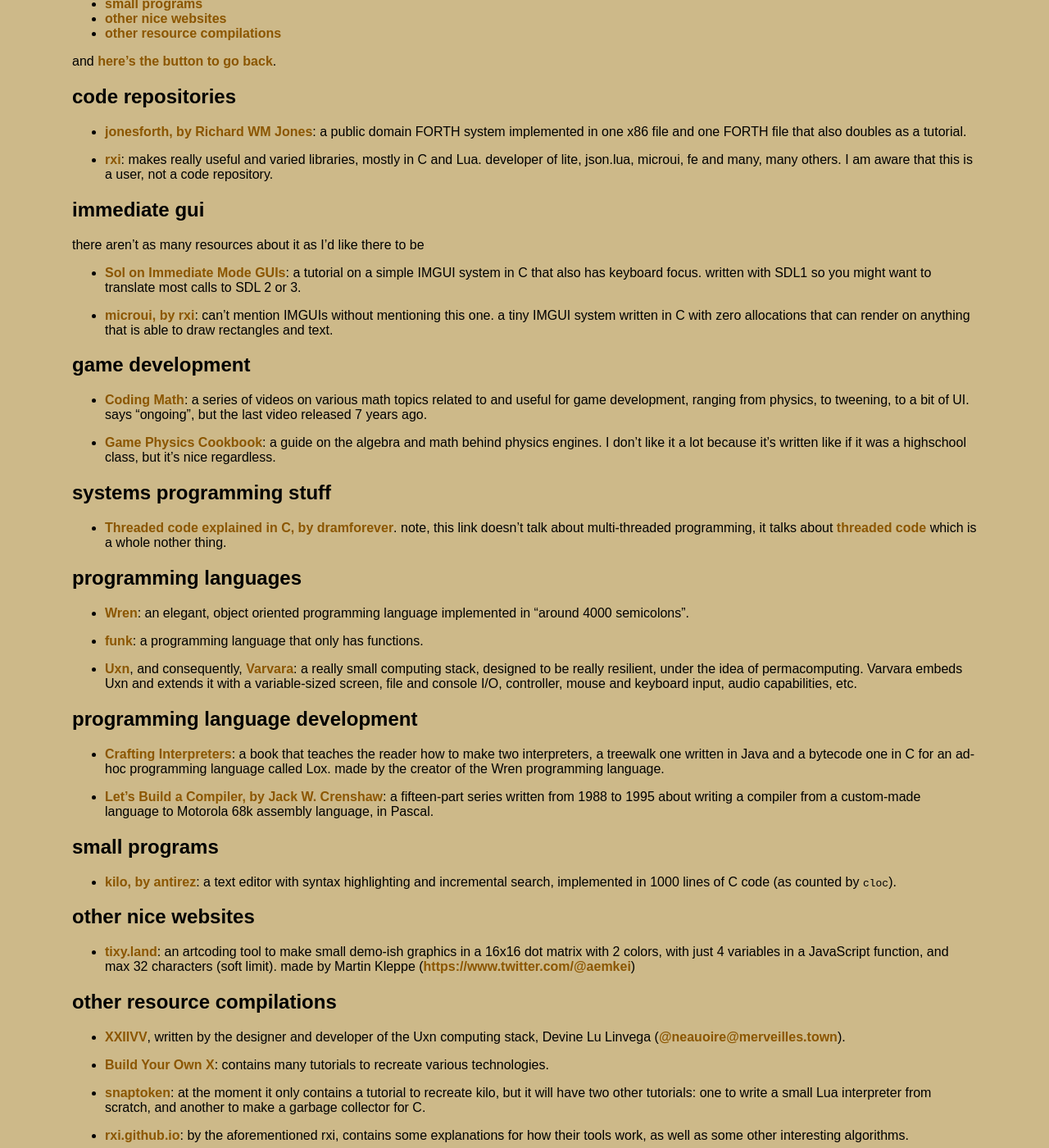
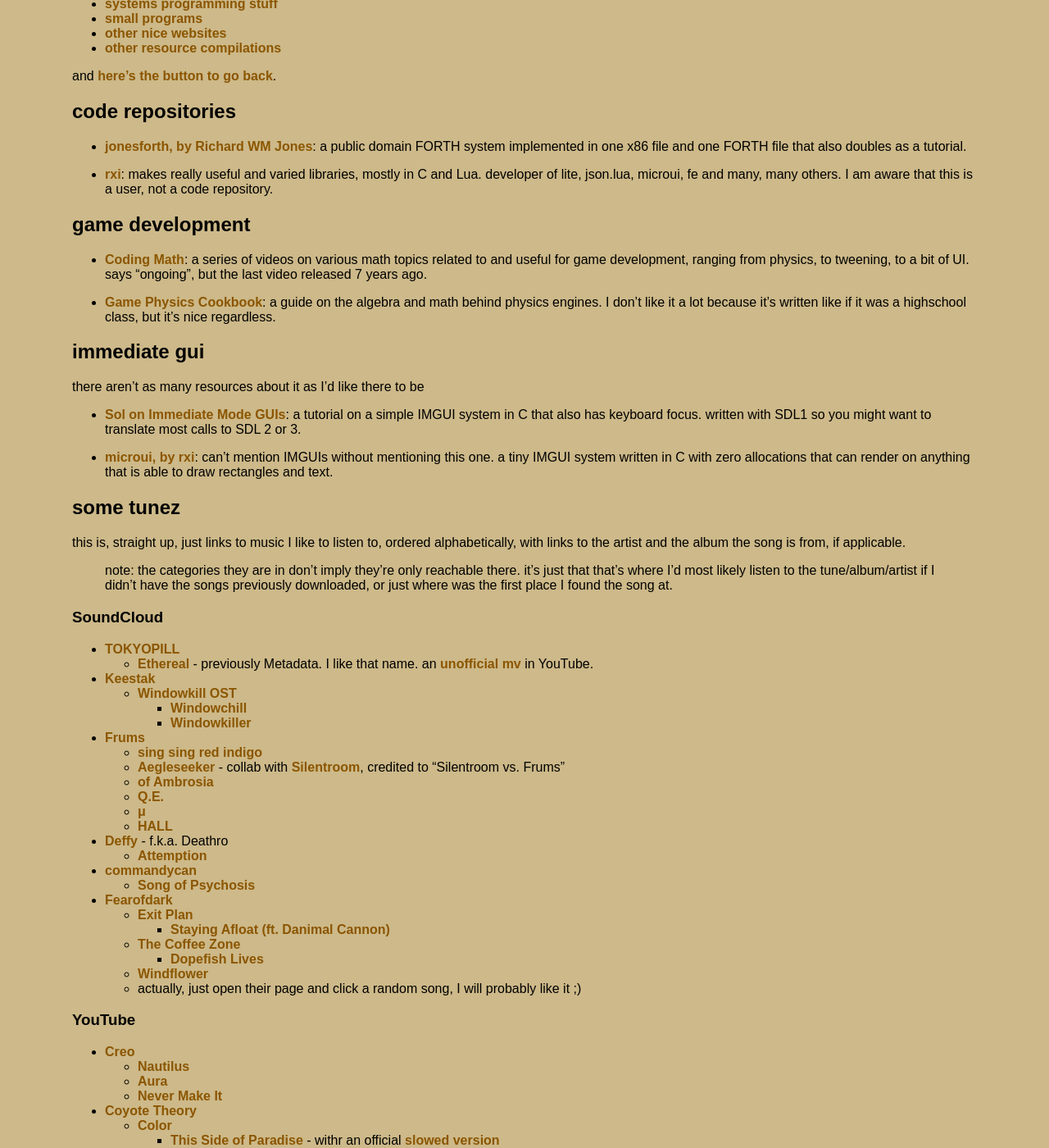
Before and after one commit to thacuber2a03/thacuber2a03.github.io, a Jekyll site: the page built from things/bookmarks.md, in a window 1280 px wide and 1400 px high, scrolled down 400 px. Shown: the whole window at 82% size. Built offline with Jekyll 4.4.1, drawn with Linux system fonts in a browser that asks for light colours; some of the changed text lies outside the part shown.

Commit message:
update bookmarks
- reorder cats once again
- add category: "some tunez"
- added so much music I'm not even going to bother listing it up

```diff
--- a/things/bookmarks.md
+++ b/things/bookmarks.md
@@ -15,6 +15,7 @@
 - [code repositories](#repos)
 - [game development](#gamedev)
 - [immediate gui](#imgui)
+- [some tunez](#music)
 - [programming languages](#proglangs)
 - [programing language development](#pldev)
 - [systems programming stuff](#lowlevel)
@@ -30,6 +31,12 @@
 
 - [rxi](https://github.com/rxi): makes really useful and varied libraries, mostly in C and Lua. developer of lite, json.lua, microui, fe and many, many others. I am aware that this is a user, not a code repository.
 
+<h2 id="gamedev">game development</h2>
+
+- [Coding Math](https://www.youtube.com/@codingmath): a series of videos on various math topics related to and useful for game development, ranging from physics, to tweening, to a bit of UI. says "ongoing", but the last video released 7 years ago.
+
+- [Game Physics Cookbook](https://gamephysicscookbook.com/): a guide on the algebra and math behind physics engines. I don't like it a lot because it's written like if it was a highschool class, but it's nice regardless.
+
 <h2 id="imgui">immediate gui</h2>
 
 there aren't as many resources about it as I'd like there to be
@@ -38,11 +45,49 @@
 
 - [microui, by rxi](https://github.com/rxi/microui): can't mention IMGUIs without mentioning this one. a tiny IMGUI system written in C with zero allocations that can render on anything that is able to draw rectangles and text.
 
-<h2 id="gamedev">game development</h2>
+<h2 id="music">some tunez</h2>
 
-- [Coding Math](https://www.youtube.com/@codingmath): a series of videos on various math topics related to and useful for game development, ranging from physics, to tweening, to a bit of UI. says "ongoing", but the last video released 7 years ago.
+this is, straight up, just links to music I like to listen to, ordered alphabetically, with links
+to the artist and the album the song is from, if applicable.
 
-- [Game Physics Cookbook](https://gamephysicscookbook.com/): a guide on the algebra and math behind physics engines. I don't like it a lot because it's written like if it was a highschool class, but it's nice regardless.
+> note: the categories they are in don't imply they're only reachable there. it's just that that's where I'd most likely listen to the tune/album/artist if I didn't have the songs previously downloaded, or just where was the first place I found the song at.
+
+### SoundCloud
+
+- [TOKYOPILL](https://soundcloud.com/tokyopill)
+  - [Ethereal](https://soundcloud.com/tokyopill/ethereal) - previously Metadata. I like that name. an [unofficial mv](https://www.youtube.com/watch?v=3XFXPIMdj2Y) in YouTube.
+- [Keestak](https://soundcloud.com/keestak)
+  - [Windowkill OST](https://soundcloud.com/keestak/sets/windowkill-ost)
+    - [Windowchill](https://soundcloud.com/keestak/windowchill)
+    - [Windowkiller](https://soundcloud.com/keestak/windowkiller)
+- [Frums](https://soundcloud.com/frums/)
+  - [sing sing red indigo](https://soundcloud.com/frums/sing-sing-red-indigo)
+  - [Aegleseeker](https://soundcloud.com/frums/aegleseeker) - collab with [Silentroom](https://soundcloud.com/silentrm-net), credited to "Silentroom vs. Frums"
+  - [of Ambrosia](https://soundcloud.com/frums/of-ambrosia)
+  - [Q.E.](https://soundcloud.com/frums/q-dot-e-dot)
+  - [μ](https://soundcloud.com/frums/mju)
+  - [HALL](https://soundcloud.com/frums/hall)
+- [Deffy](https://soundcloud.com/deffynite) - f.k.a. Deathro
+  - [Attemption](https://soundcloud.com/deffynite/attemption)
+- [commandycan](https://soundcloud.com/commandycan)
+  - [Song of Psychosis](https://soundcloud.com/commandycan/song-of-psychosis)
+- [Fearofdark](https://soundcloud.com/fod-steve)
+  - [Exit Plan](https://soundcloud.com/fod-steve/sets/exit-plan)
+    - [Staying Afloat (ft. Danimal Cannon)](https://soundcloud.com/fod-steve/staying-afloat-feat-danimal)
+  - [The Coffee Zone](https://soundcloud.com/fod-steve/sets/the-coffee-zone)
+    - [Dopefish Lives](https://soundcloud.com/fod-steve/dopefish-lives-mmc5)
+  - [Windflower](https://soundcloud.com/fod-steve/windflower)
+  - actually, just open their page and click a random song, I will probably like it ;\)
+
+### YouTube
+
+- [Creo](https://www.youtube.com/@CreoMusic)
+  - [Nautilus](https://www.youtube.com/watch?v=6xEKE8jXyBs)
+  - [Aura](https://www.youtube.com/watch?v=LXTrXaYMgYs)
+  - [Never Make It](https://www.youtube.com/watch?v=11Z5_cej2dk)
+- [Coyote Theory](https://www.youtube.com/@CoyoteTheory)
+  - [Color](https://www.youtube.com/playlist?list=OLAK5uy_nCk9_GEwqQfYiN-Wn4ATPSKhBseJjwRCU)
+    - [This Side of Paradise](https://www.youtube.com/watch?v=FHT3xNYZU8o) - withr an official [slowed version](https://www.youtube.com/watch?v=0ueoezHCGy0)
 
 <h2 id="lowlevel">systems programming stuff</h2>
 
@@ -108,3 +153,6 @@
   - remove redundancy on text above category links
   - extend jonesforth description
   - missed a single m in "programming language development"
+  - reorder cats once again
+  - add category: "some tunez"
+  - added so much music I'm not even going to bother listing it up
```
